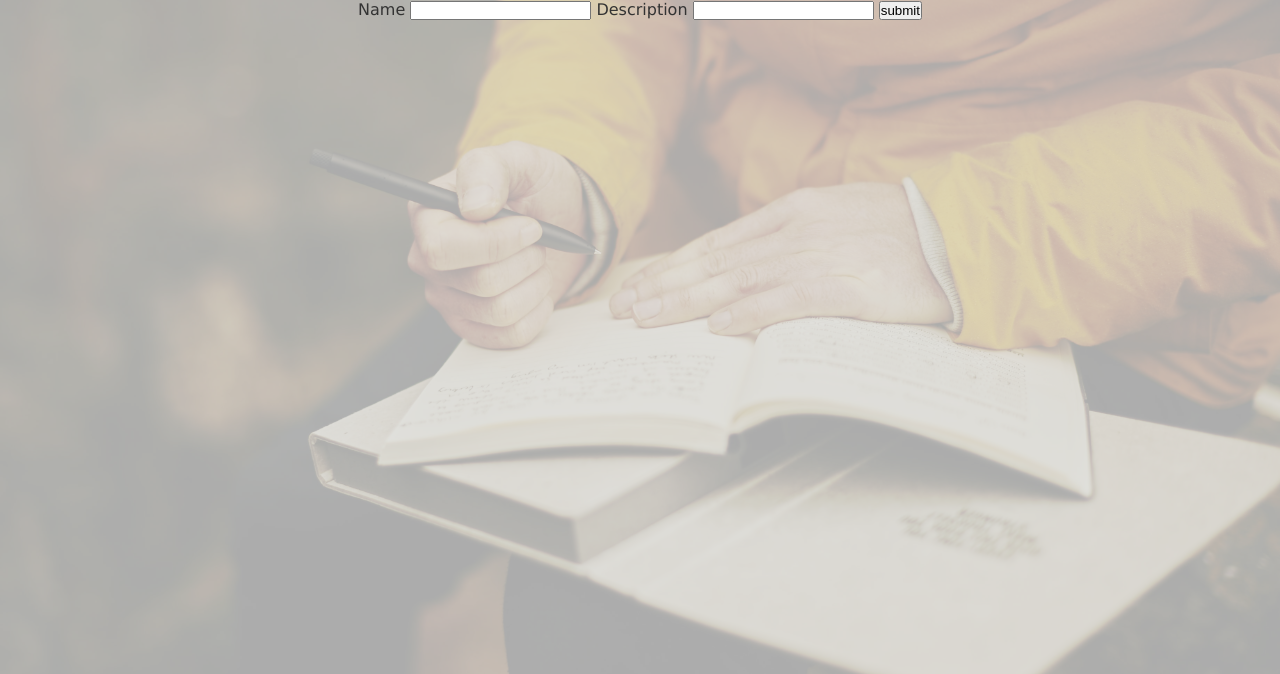
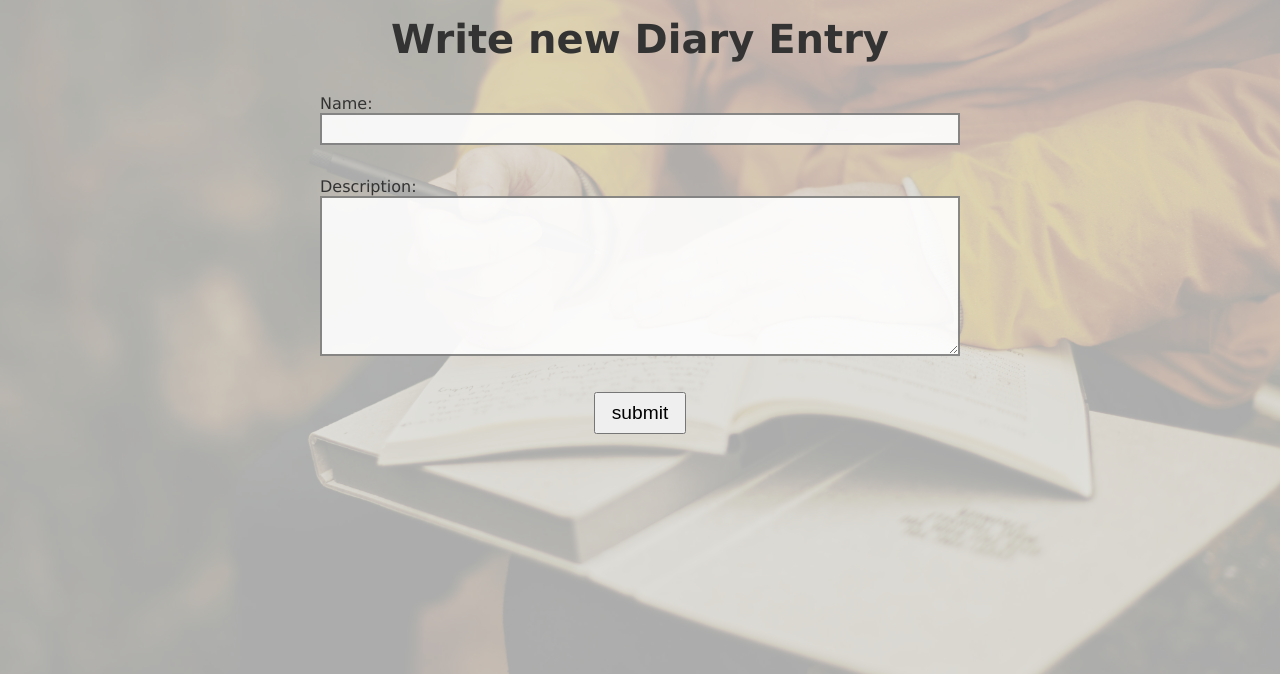
Before and after one commit to prince-thind-archive/online-diary-php, a PHP site: page /pages/new.php in a window 1280 px wide. Shown: the part 82-756 px from the top of the page. Run offline with PHP 8.4, Linux system fonts and the light colour scheme.

Commit message:
style update and new entry page

```diff
--- a/css/index.css
+++ b/css/index.css
@@ -46,8 +46,8 @@ main {
   max-width: 50vw;
   margin: 2rem auto;
 }
-.welcome {
-  padding-top: 2rem;
+.page-heading {
+  padding-top: 1rem;
   font-size: 2.5rem;
 }
 .welcome-para {
@@ -59,3 +59,25 @@ main {
   padding-top: 2rem;
   font-size: 2rem;
 }
+.input-group{
+  margin-bottom: 2rem;
+  text-align: left;
+
+}
+.input-group label{
+  display: block;
+}
+.input-field{
+  width: 100%;
+  height:  2rem;
+  opacity: 0.9;
+  border:2px solid gray;
+  padding:0 1rem;
+}
+textarea.input-field{
+  height:  10rem;
+}
+.input-button{
+  padding:0.5rem 1rem;
+  font-size: 1.2rem;
+}
--- a/lib/update.php
+++ b/lib/update.php
@@ -4,6 +4,7 @@ $name = $_POST["name"];
 $description = $_POST["description"];
 $id = $_POST["id"];
 $date = time();
+
 
 $servername = "localhost:3307";
 $username = "root";
@@ -23,4 +24,5 @@ if (mysqli_query($conn, $sql)) {
     echo "Error: " . $sql . "<br>" . mysqli_error($conn);
 }
 
+
 echo "<script>location.href='../pages/entry.php?id=$id'</script>";
--- a/pages/about.php
+++ b/pages/about.php
@@ -12,7 +12,7 @@
 include "../components/header.php";
 
 echo "
-<h2 class='welcome'>About</h2>
+<h2 class='page-heading'>About</h2>
 <main>
 <p class='welcome-para'>This Website is created using pure PHP by Prince Thind, In this Website you can create new diary entries, see all your previous diary entries. Update your existing diary entries and also delete diary entries that you don't like.</p>
 <a href='./all.php' class='browse-all'>Browse All</a>
--- a/pages/index.php
+++ b/pages/index.php
@@ -12,7 +12,7 @@
 include "../components/header.php";
 
 echo "
-<h2 class='welcome'>Welcome to Online Diary</h2>
+<h2 class='page-heading'>Welcome to Online Diary</h2>
 
 <main>
 <p class='welcome-para'>In this Website you can create new diary entries, see all your previous diary entries. Update your existing diary entries and also delete diary entries that you don't like.</p>
--- a/pages/new.php
+++ b/pages/new.php
@@ -12,14 +12,24 @@
 include "../components/header.php";
 
 echo '
+<h2 class="page-heading">Write new Diary Entry</h2>
+
+<main>
 <form action="../lib/save-new.php" method="POST">
-<label> Name</label>
-<input name="name" type="text">
-<label> Description</label>
+<div class="input-group">
+<label>Name:</label>
+<input class="input-field" name="name" required type="text">
+</div>
+<div class="input-group">
+<label>Description:</label>
+<textarea class="input-field" name="description" required type="text"></textarea>
+</div>
+<div>
+<input class="input-button" type="submit" value="submit">
+</div>
+</form>
+</main>
 
-<input name="description" type="text">
-<input type="submit" value="submit">
-</form>
 ';
 
 ?>
```
Also changed, not shown: pages/update.php (+21 -7 lines).
